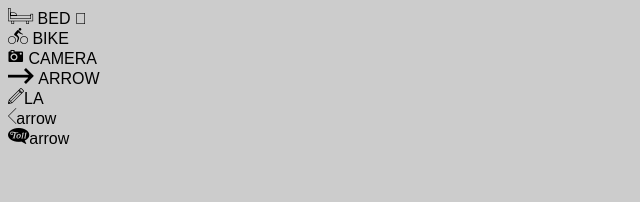
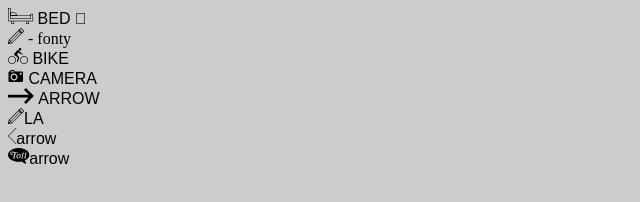
Before and after one commit to Chenzo/svg-gulp-font, a website: page www/index.html in a window 1280 px wide. Shown: the whole page, without its empty margins (0-640 px from the left). Drawn offline with Linux system fonts and the light colour scheme.

Commit message:
Added non before example

```diff
--- a/scss/_icons.scss
+++ b/scss/_icons.scss
@@ -8,7 +8,7 @@
 		//url('../fonts/demo-icons.svg#demo-icons') format('svg');
 }
 
-.icon:before {
+.icon:before, .iconfont {
 	font-family: "demo-icons";
 		-webkit-font-smoothing: antialiased;
 		-moz-osx-font-smoothing: grayscale;
@@ -19,6 +19,7 @@
 	text-decoration: none;
 	text-transform: none;
 }
+
 
 
 .icon-CTA_arrow:before {
--- a/www/index.html
+++ b/www/index.html
@@ -8,9 +8,13 @@
 	<body class="home">
 
         <div class="icon icon-bed">
-            BED &#x0001;
+            BED &#xe001;
         </div>
 
+
+        <div class="iconfont">
+            &#xe002; - fonty
+        </div>
 
         <div class="icon icon-bike">
             BIKE
```
Also changed, not shown: www/css/styles.css.
